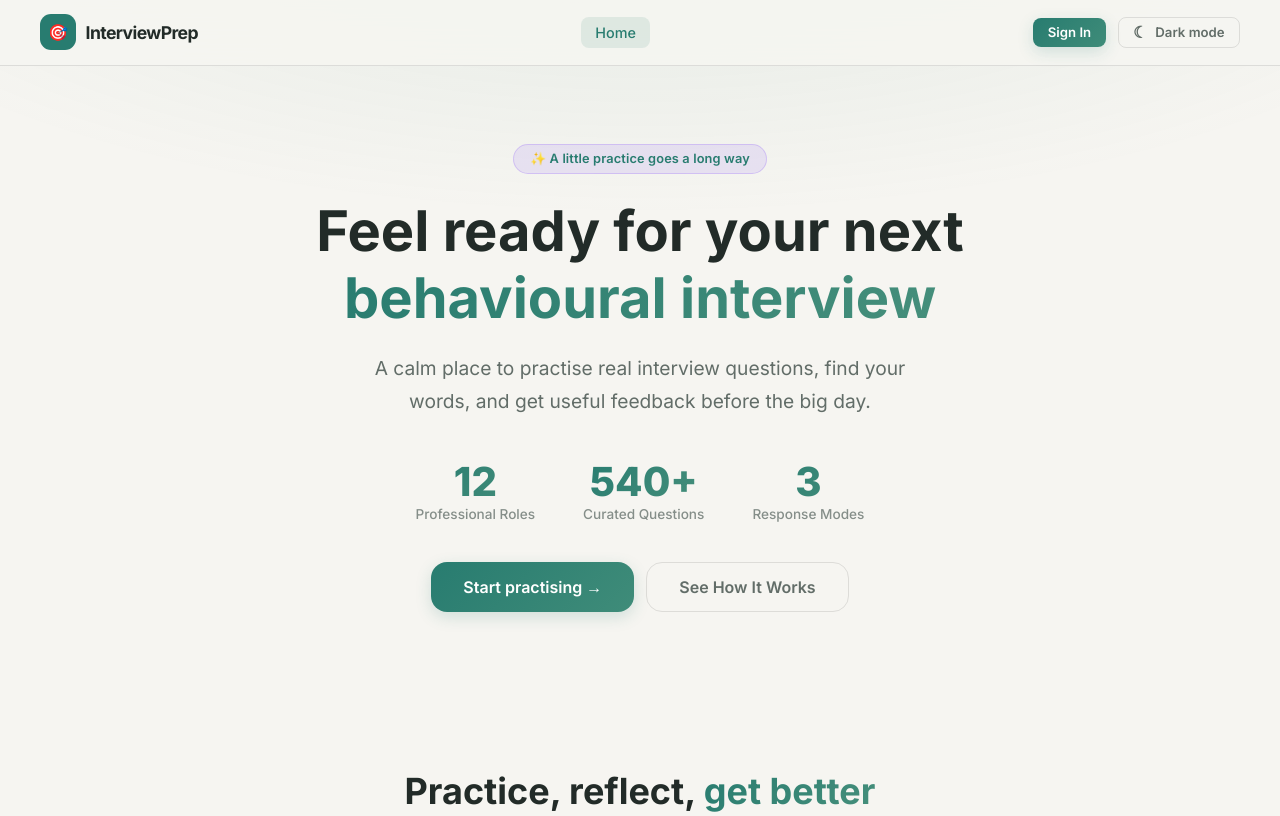
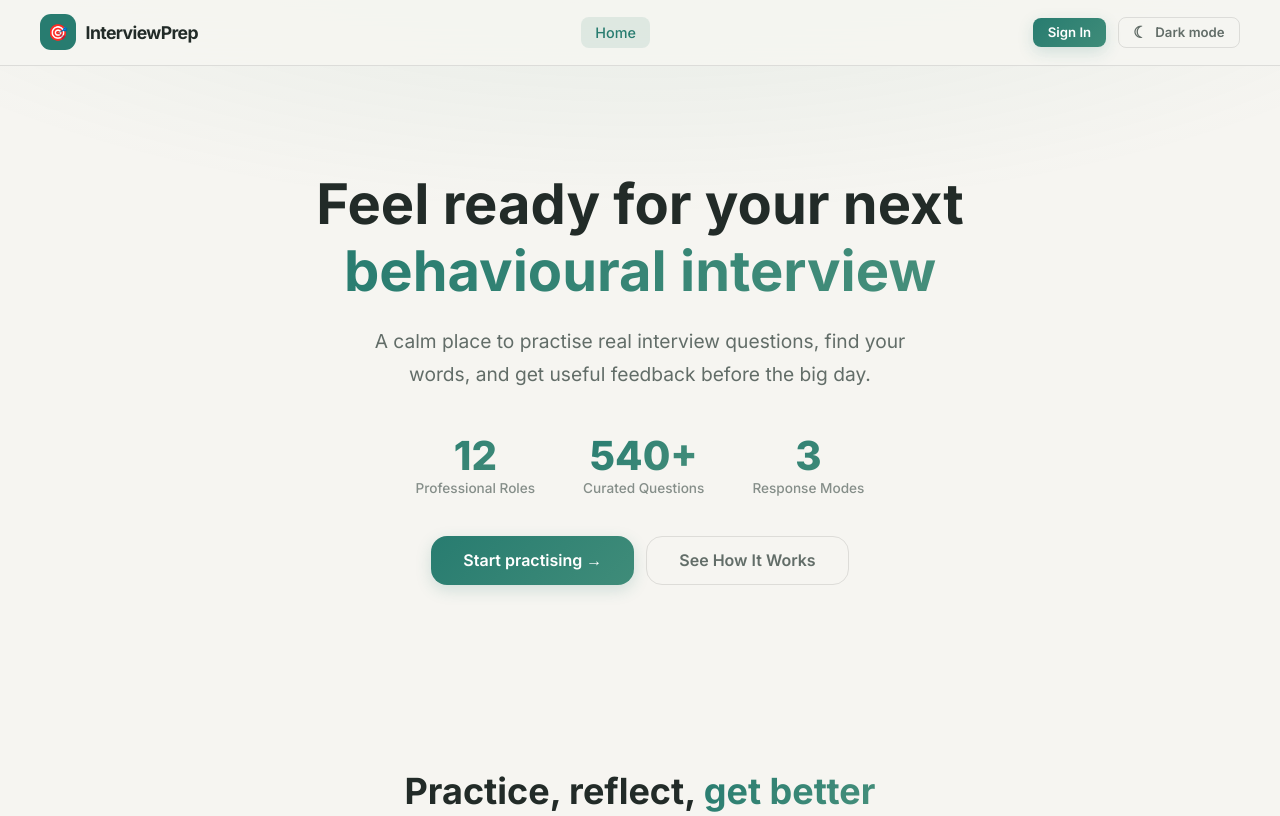
Before and after one commit to YashAG17/Behavioural-Interview-Feedback-Assistant, a plain HTML site: page frontend/index.html in a window 1280 px wide. Shown: the top 816 px of the page. Drawn offline with Linux system fonts and the light colour scheme.

Commit message:
update 2.0

```diff
--- a/frontend/index.html
+++ b/frontend/index.html
@@ -40,7 +40,6 @@
   <!-- Hero -->
   <section class="hero" aria-labelledby="hero-heading">
     <div>
-      <div class="hero-badge" role="text">✨ A little practice goes a long way</div>
       <h1 id="hero-heading">Feel ready for your next<br><span class="text-gradient">behavioural interview</span></h1>
       <p class="hero-subtitle">
         A calm place to practise real interview questions, find your words, and get useful feedback before the big day.
```
